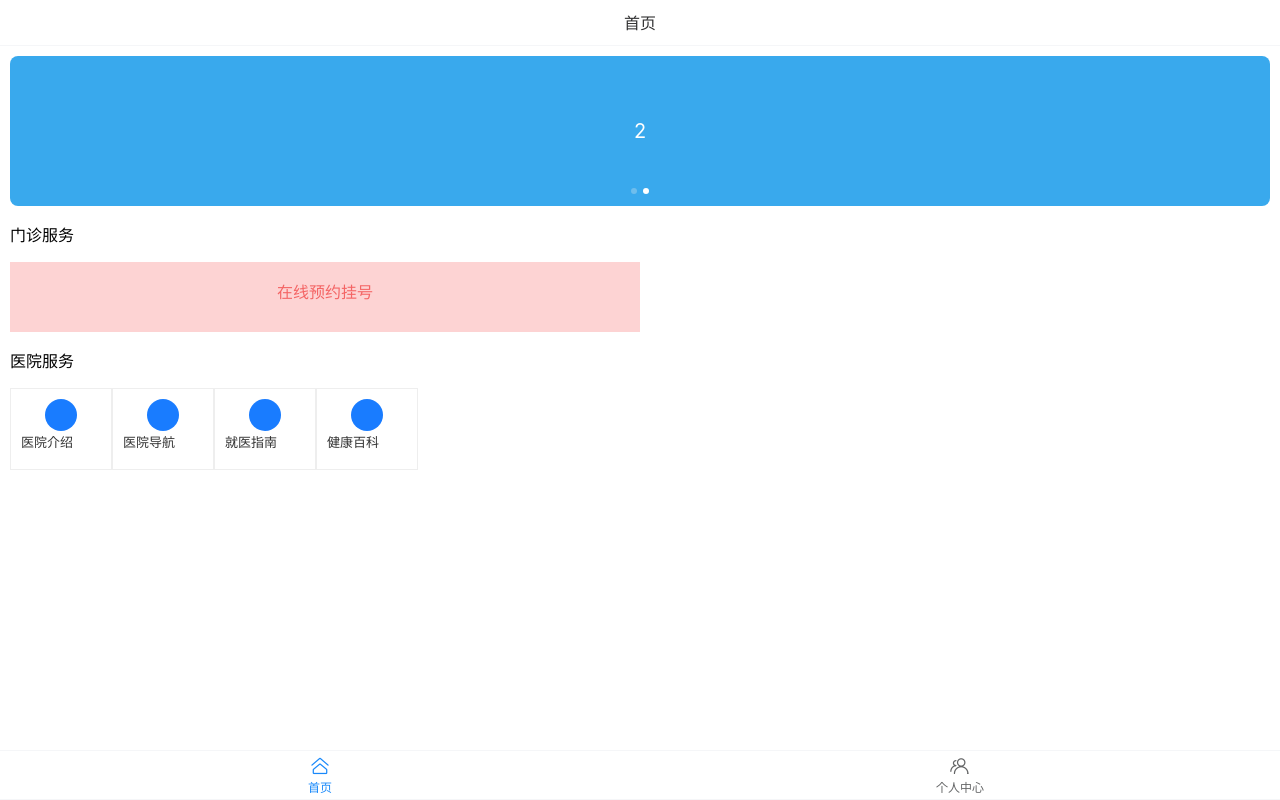
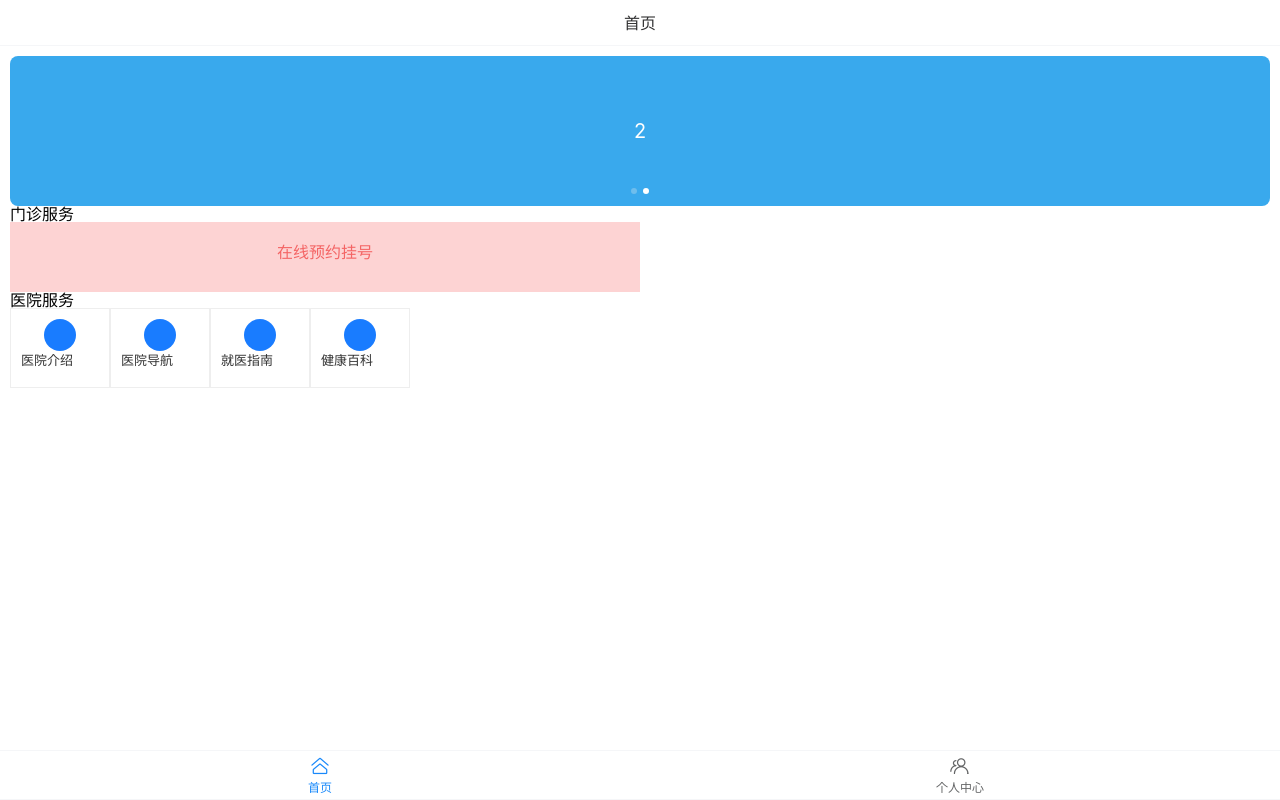
Before and after one commit to DaiXinLin/h5, a Vue app: page /home in a window 1280 px wide. Built offline with nearby package versions, Linux system fonts and the light colour scheme.

Commit message:
feat: 默认样式

```diff
--- /dev/null
+++ b/src/assets/css/reset.css
@@ -0,0 +1,6 @@
+* {
+    margin: 0;
+    padding: 0;
+    line-height: 1;
+    box-sizing: border-box;
+}
--- a/src/main.js
+++ b/src/main.js
@@ -4,6 +4,7 @@
 import store from "./store";
 import Vant from "vant";
 import "vant/lib/index.css";
+import "@/assets/css/reset.css";
 
 Vue.config.productionTip = false;
 Vue.use(Vant);
--- a/src/router/index.js
+++ b/src/router/index.js
@@ -46,6 +46,7 @@
   {
     path: "/",
     component: Layout,
+    redirect: "/home",
     children: [
       {
         path: "/home",
```
